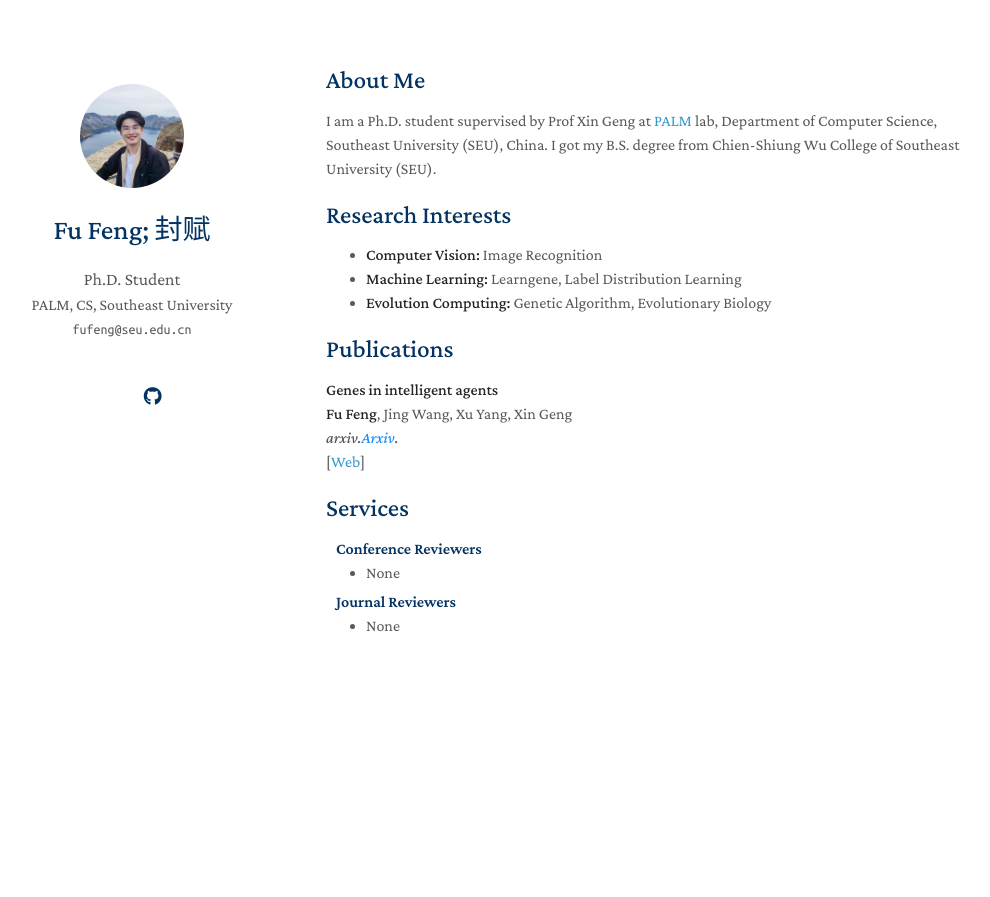
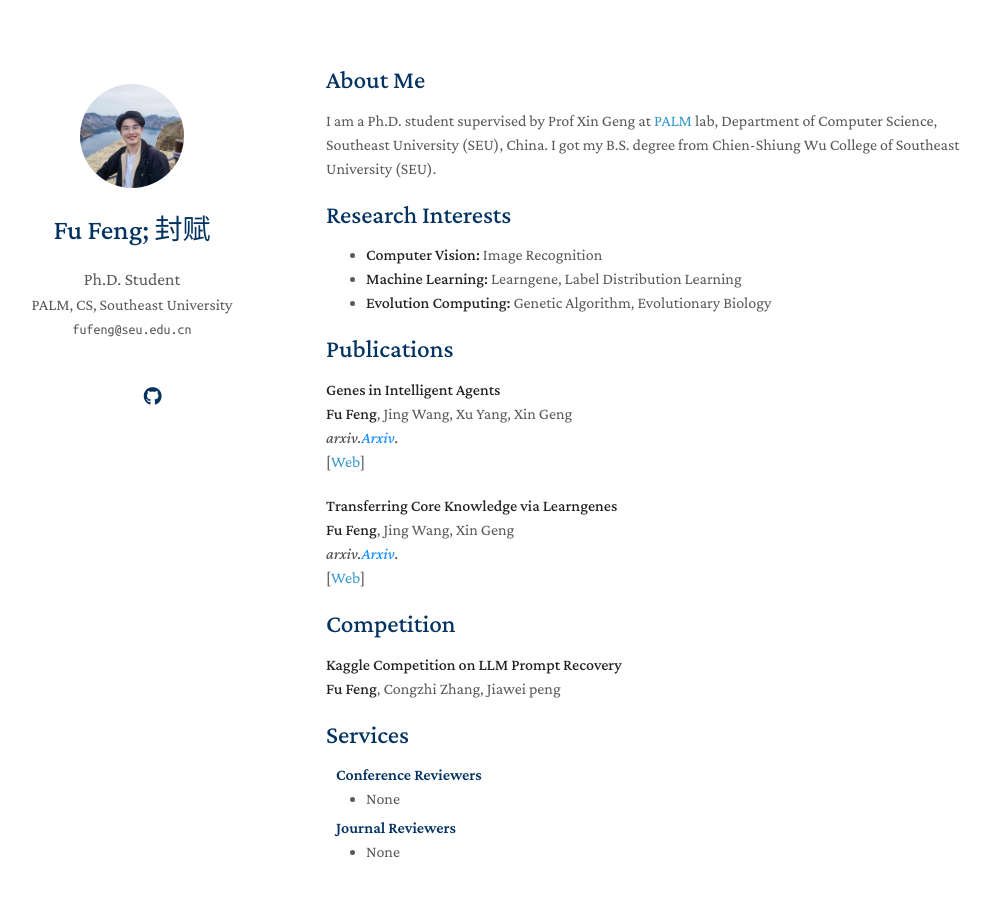
Before and after one commit to fu-feng/fu-feng.github.io, a Jekyll site: the page built from index.md, in a window 1280 px wide and 958 px high. Shown: the top 897 px of the window, without its empty margins (144-1134 px from the left). Built offline with Jekyll 4.4.1, drawn with Linux system fonts in a browser that asks for light colours; nearby versions of some CDN libraries; a style sheet for code colours, icons or effects is not loaded; our own code applies the rules of GitHub Pages for plain Markdown files.

Commit message:
Update index.md

```diff
--- a/index.md
+++ b/index.md
@@ -15,7 +15,7 @@ I am a Ph.D. student supervised by Prof Xin Geng at [PALM](http://palm.seu.edu.c
 ## Publications
 [comment]: <> (Arxiv)
 <div class="paper">
-<p><strong>Genes in intelligent agents</strong>
+<p><strong>Genes in Intelligent Agents</strong>
 <br />
 <strong>Fu Feng</strong>, Jing Wang, Xu Yang, Xin Geng
 <br />
@@ -23,6 +23,28 @@ I am a Ph.D. student supervised by Prof Xin Geng at [PALM](http://palm.seu.edu.c
 <br />
    [<a href="https://arxiv.org/pdf/2306.10225.pdf">Web</a>]
 <br/>
+</p>
+</div>
+
+[comment]: <> (Arxiv)
+<div class="paper">
+<p><strong>Transferring Core Knowledge via Learngenes</strong>
+<br />
+<strong>Fu Feng</strong>, Jing Wang, Xin Geng
+<br />
+<em>arxiv.<strong><i style="color:#1e90ff">Arxiv</i></strong>.</em>
+<br />
+   [<a href="https://arxiv.org/pdf/2401.08139.pdf">Web</a>]
+<br/>
+</p>
+</div>
+
+## Competition
+<div>
+<p><strong>Kaggle Competition on LLM Prompt Recovery</strong>
+<br />
+<strong>Fu Feng</strong>, Congzhi Zhang, Jiawei peng
+<br />
 </p>
 </div>
 
```
